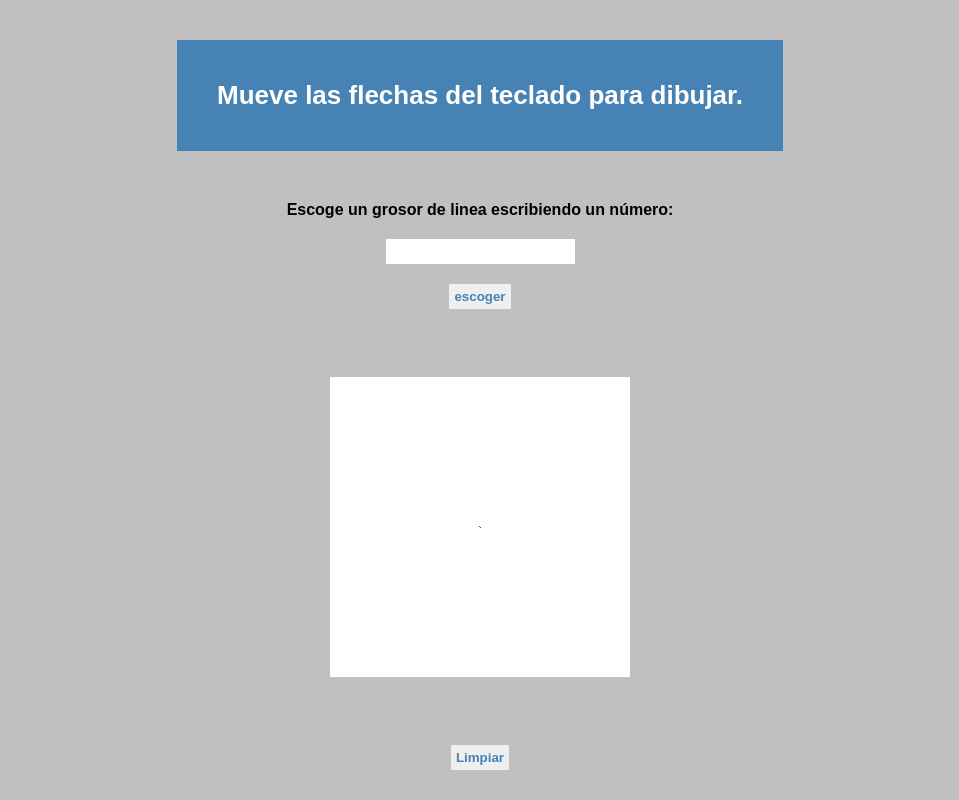
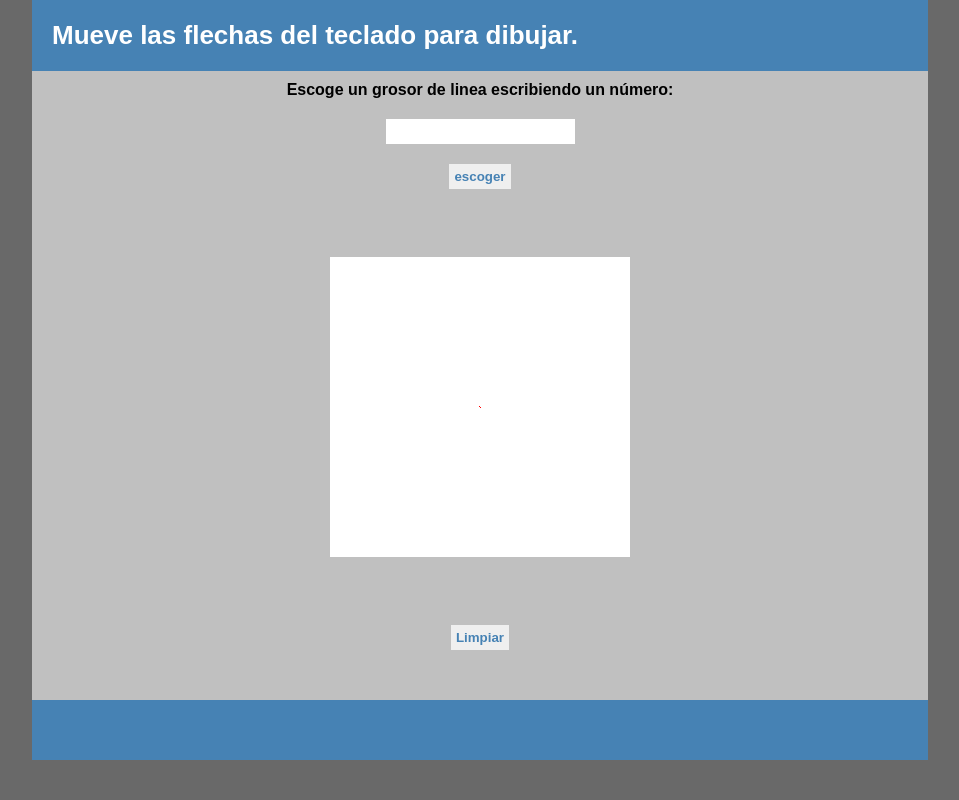
Before and after one commit to andres-condezo/canvas2, a plain HTML site: page index.html in a window 1280 px wide. Shown: the whole page, without its empty margins (160-1119 px from the left). Drawn offline with Linux system fonts and the light colour scheme.

Commit message:
Fix css.

```diff
--- a/css/styles.css
+++ b/css/styles.css
@@ -7,7 +7,7 @@
 body {
   width: 100%;
   font-family: Arial, "Helvetica Neue", Helvetica, sans-serif;
-  background-color: silver;
+  background-color: dimgray;
   margin: 0 auto;
 }
 
@@ -17,14 +17,19 @@ main {
   display: flex;
   flex-direction: column;
   align-items: center;
+  background-color: silver;
+}
+
+header {
+  width: 100%;
 }
 
 h1 {
   color: white;
   background-color: steelblue;
   font-size: 26px;
-  margin: 40px;
-  padding: 40px;
+  margin: 0px auto;
+  padding: 20px;
 }
 input {
   color: steelblue;
@@ -43,3 +48,10 @@ canvas {
   background-color: white;
   margin: 40px;
 }
+
+footer {
+  background-color: steelblue;
+  height: 60px;
+  width: 100%;
+  margin-top: 40px;
+}
--- a/index.html
+++ b/index.html
@@ -8,7 +8,9 @@
   </head>
   <body>
     <main>
-      <h1>Mueve las flechas del teclado para dibujar.</h1>
+      <header>
+        <h1>Mueve las flechas del teclado para dibujar.</h1>
+      </header>
       <p class="escoger">Escoge un grosor de linea escribiendo un número:</p>
       <input type="text" name="number_weight" id="number_weight" />
       <input
@@ -22,6 +24,7 @@
       <br />
       <input type="button" value="Limpiar" name="clear" id="clear" />
       <script src="draw.js"></script>
+      <footer></footer>
     </main>
   </body>
 </html>
```
